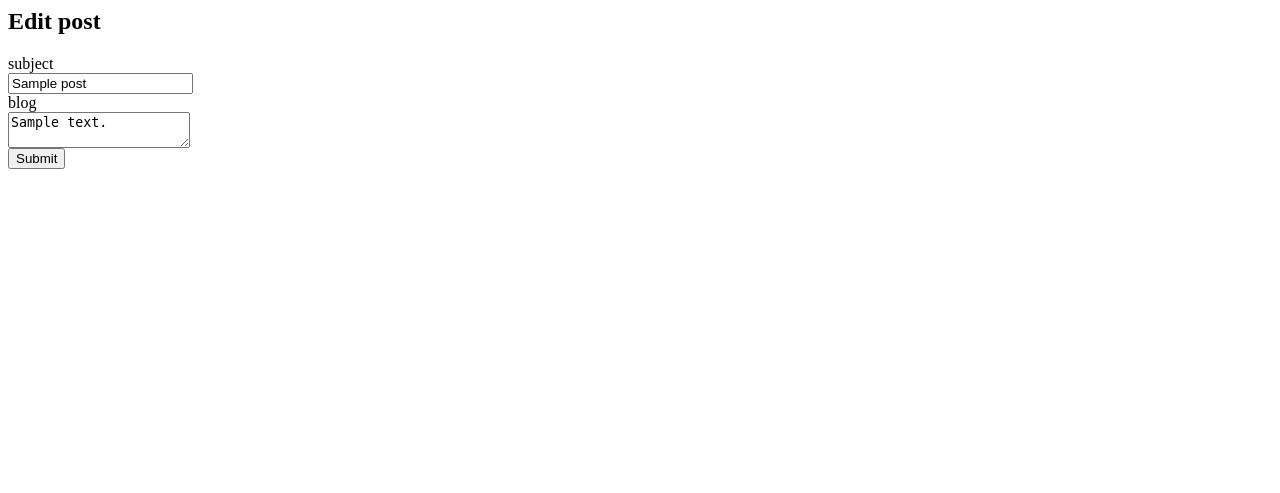
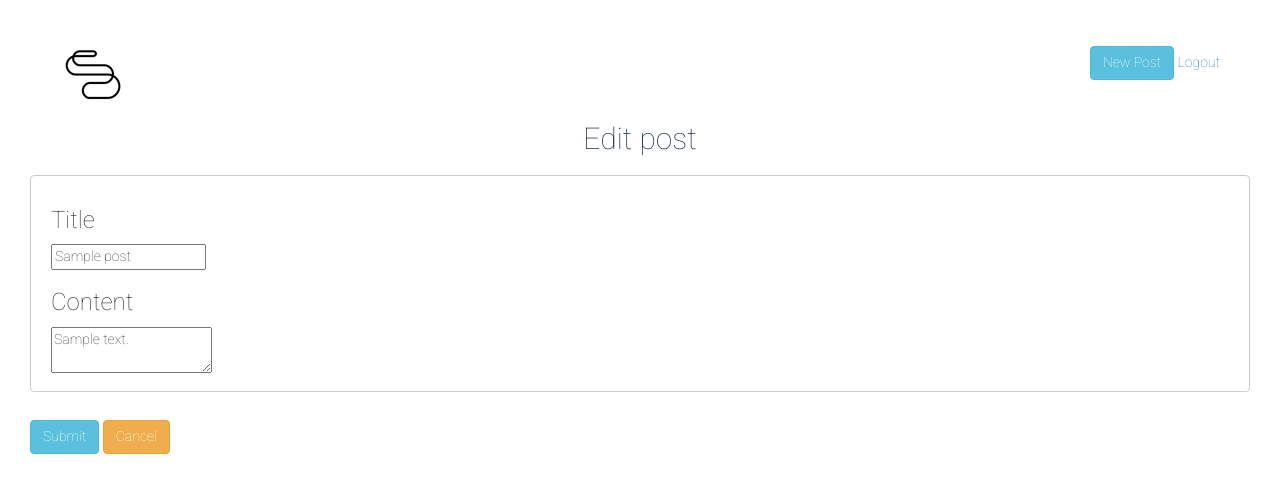
Before and after one commit to sarahkcaplan/blog-short-for-weblog, a Python web app: template templates/editpost.html in a window 1280 px wide. Shown: the top 493 px of the page. Run offline with Jinja, Linux system fonts and the light colour scheme; the template is opened without the code that fills it: most values are stand-ins (such as "Sample title", 1, 10 or a date in 2020).

Commit message:
CSS for Edit Post and Cancel functionality

```diff
--- a/blog-short-for-weblog.py
+++ b/blog-short-for-weblog.py
@@ -174,7 +174,7 @@ class NewPost(BaseHandler):
 
       self.redirect("/blog/%s" % str(p.key().id()))
     else:
-      error = "we need both a title and some text!"
+      error = "We need both a title and some text"
       self.render("newpost.html", subject = subject, content = content, error = error)
 
 
@@ -388,7 +388,7 @@ class EditPost(BaseHandler):
         self.error(404)
         return
 
-      self.render("editpost.html", post = post)
+      self.render("editpost.html", post = post, post_id = post_id)
     else:
       self.redirect('/signup')
 
@@ -439,7 +439,7 @@ app = webapp2.WSGIApplication([
   ('/blog/', Home),
   ('/blog/newpost', NewPost),
   ('/blog/([0-9]+)', PostPage),
-  ('blog/([0-9]+)/editpost', EditPost),
+  ('/blog/([0-9]+)/editpost', EditPost),
   ('/blog/([0-9]+)/deletepost', DeletePost),
   ('/blog/([0-9]+)/newcomment', NewComment),
   ('/blog/([0-9]+)/([0-9]+)', CommentPage),
--- a/templates/editpost.html
+++ b/templates/editpost.html
@@ -1,19 +1,33 @@
-{% block content %}
-  <h2>Edit post</h2>
+{% extends "base.html" %}
 
-    <form method="post">
-      <label>
-        <div>subject</div>
-        <input type="text" name="subject" value="{{post.subject}}">
-      </label>
+  <title>
+    {% block title%} Edit Post{% endblock title %}
+  </title>
 
-      <label>
-        <div>blog</div>
-        <textarea name="content">{{post.content}}</textarea>
-      </label>
-
-      <div class="error">{{error}}</div>
-
-      <input type="submit">
-    </form>
-{% endblock %}
+  {% block section %}
+  <div class="fluid-container">
+    <div class="row">
+      <h2>Edit post</h2>
+    </div>
+    <div class="fluid-row">
+      <form method="post">
+        <div class="field">
+          <h3>Title</h3>
+          <input type="text" name="subject" value="{{post.subject}}">
+          <h3>Content</h3>
+          <textarea name="content">{{post.content}}</textarea>
+        </div>
+        <br>
+        <div class="fluid-row">
+          <div class="error">
+            {{error}}
+          </div>
+        </div>
+        <br>
+        <div class="fluid-row">
+          <input type="submit" class="btn btn-info" role="button">
+          <a href="/blog/{{post_id}}" class="btn btn-warning" role="button">Cancel</a>
+        </div>
+      </form>
+    </div>
+  {% endblock section%}
```
